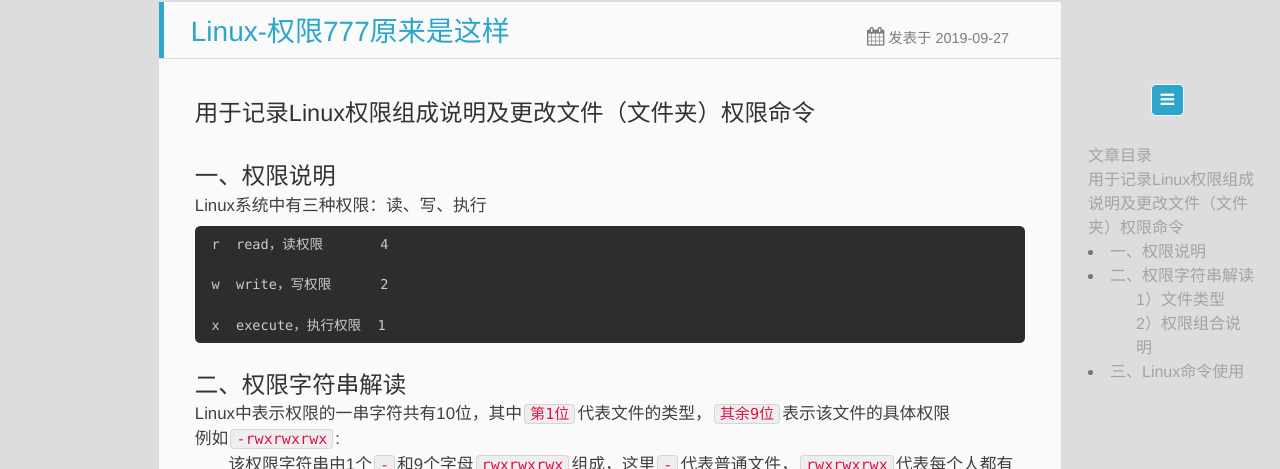
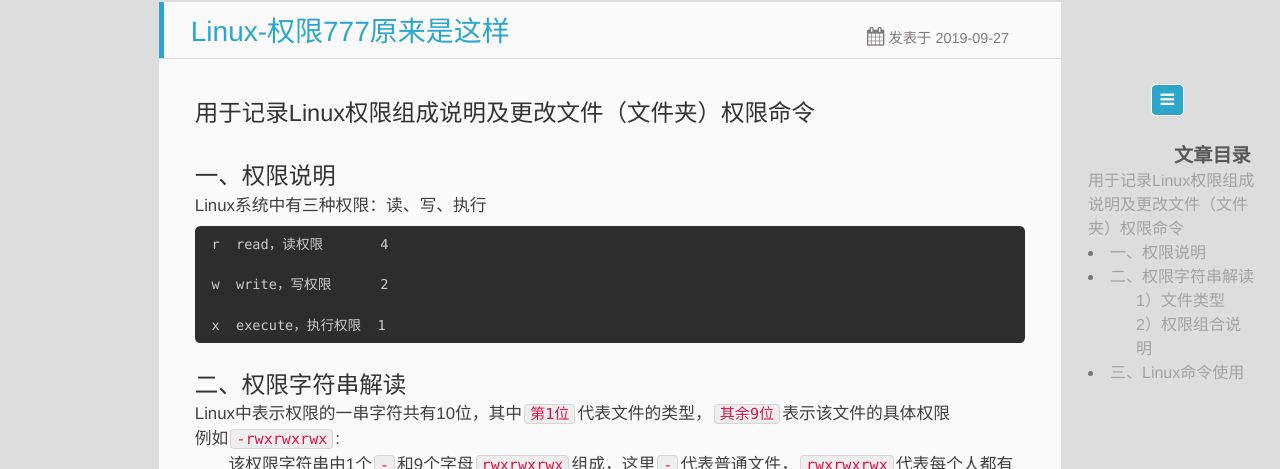
Before and after one commit to memorate/memorate.github.io, a Jekyll site: the page built from _posts/2019-09-27-linux-chmod.md, in a window 1280 px wide. Shown: the part 176-645 px from the top of the page. Built offline with Jekyll 4.4.1, drawn with Linux system fonts in a browser that asks for light colours.

Commit message:
latest code update on 2019-10-15 11:10

```diff
--- a/assets/css/style.css
+++ b/assets/css/style.css
@@ -1729,7 +1729,11 @@ section.comment {
 
 #toc.toc-aside strong {
     padding: .3em 0;
-    color: #817c7c
+    color: #000000;
+    font-weight: 900;
+    font-family: Microsoft Yahei;
+    font-size: 120%;
+    margin-left: 86px;
 }
 
 #toc.toc-aside:hover {
@@ -1833,6 +1837,7 @@ section.comment {
 
 .asidetitle {
     font-size: 1.1em;
+    font-weight: bold;
     color: #2ca6cb;
     padding: 30px 0 .3125em 0;
     border-bottom: .1875em solid #ccc;
```
